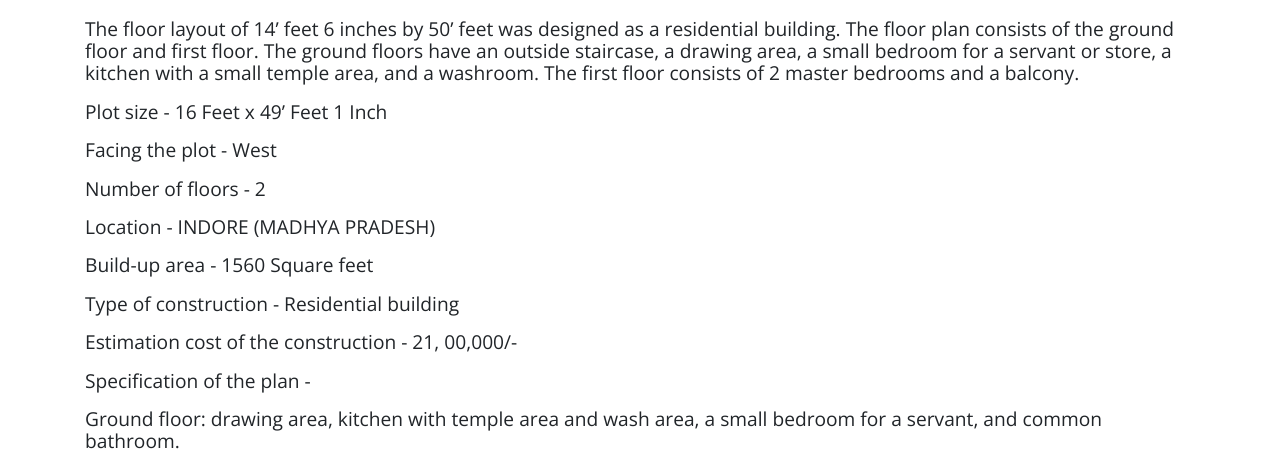
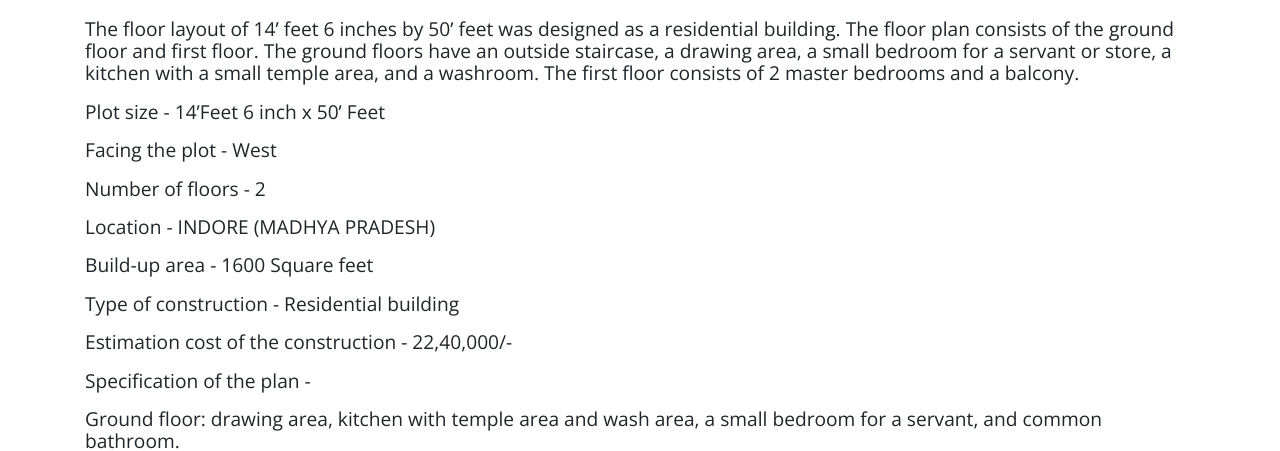
Before and after one commit to samasthiti/samasthiti, a Jekyll site: the page built from _house-plans/piyush-ji.md, in a window 1280 px wide and 900 px high, scrolled down 720 px. Shown: the part 162-613 px from the top of the window. Built offline with Jekyll 4.4.1, drawn with Linux system fonts in a browser that asks for light colours; nearby versions of some CDN libraries; comment, search, counter and statistics services are not loaded.

Commit message:
Update from Forestry.io samshthi construction updated _house-plans/piyush-ji.md

```diff
--- a/_house-plans/piyush-ji.md
+++ b/_house-plans/piyush-ji.md
@@ -21,13 +21,14 @@ tilephotos:
 - https://samasthiti-constructions.s3.ap-south-1.amazonaws.com/uploads/PIYUSH JI 15X40
   HATCHED_page-0001.jpg
 house_category: below-1000-sq-ft
+meta_title: ''
 
 ---
 **HOUSE PLAN DETAILS**
 
 The floor layout of 14’ feet 6 inches by 50’ feet was designed as a residential building. The floor plan consists of the ground floor and first floor. The ground floors have an outside staircase, a drawing area, a small bedroom for a servant or store, a kitchen with a small temple area, and a washroom. The first floor consists of 2 master bedrooms and a balcony.
 
-**Plot size -** 16 Feet x 49’ Feet 1 Inch
+**Plot size -** 14'Feet 6 inch x 50’ Feet
 
 **Facing the plot -** West
 
@@ -35,11 +36,11 @@ The floor layout of 14’ feet 6 inches by 50’ feet was designed as a resident
 
 **Location -** INDORE (MADHYA PRADESH)
 
-**Build-up area -** 1560 Square feet
+**Build-up area -** 1600 Square feet
 
 **Type of construction -** Residential building
 
-**Estimation cost of the construction -** 21, 00,000/-
+**Estimation cost of the construction -** 22,40,000/-
 
 **Specification of the plan -**
 
```
